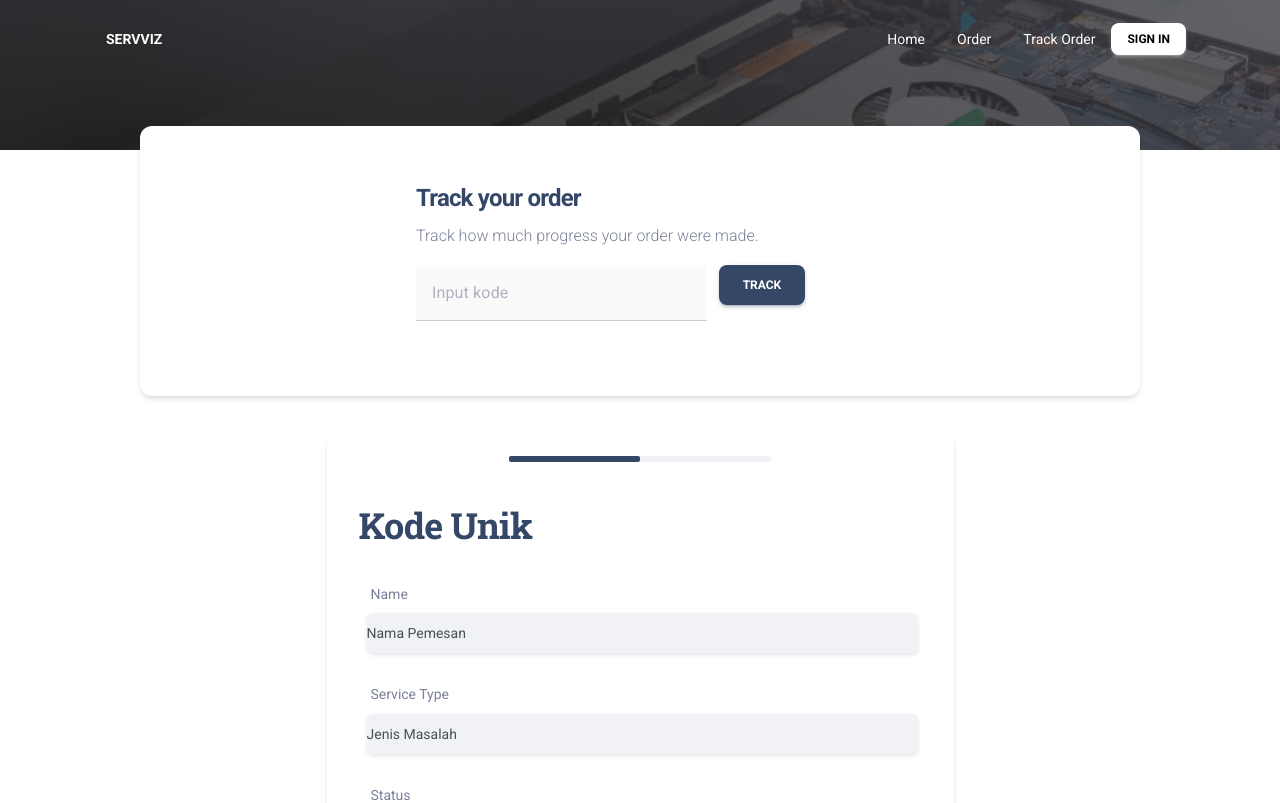
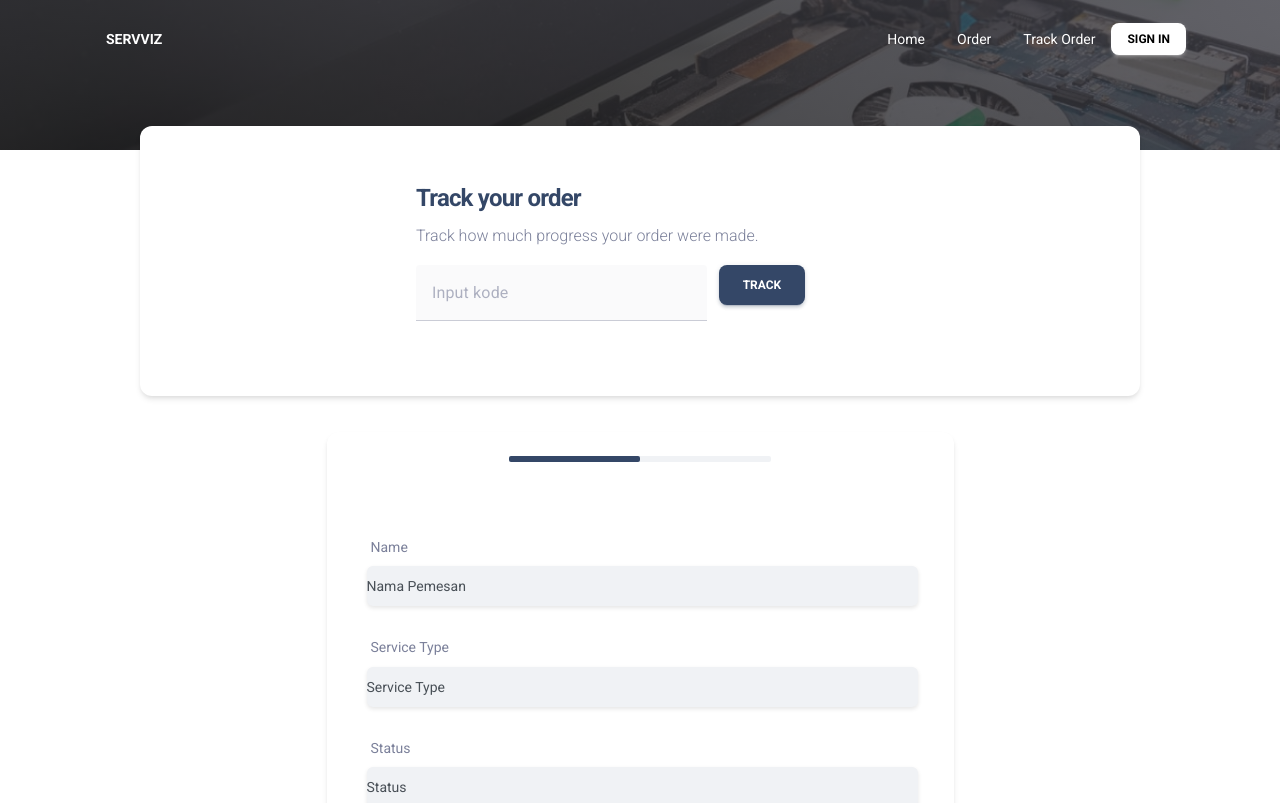
Before and after one commit to AchmadRakaAnugrah/SERVVIZ, a Vue app in the folder client/: page /pages/landing-pages/author in a window 1280 px wide. Shown: the top 803 px of the page. Built offline with nearby package versions, Linux system fonts and the light colour scheme.

Commit message:
Update Track Order

```diff
--- a/client/src/views/LandingPages/Author/AuthorView.vue
+++ b/client/src/views/LandingPages/Author/AuthorView.vue
@@ -40,7 +40,10 @@ onMounted(() => {
     </div>
   </Header>
 
-  <div class="card card-body mx-auto mt-n6 mb-4" style="max-width: 1000px; height: 270px;">
+  <div
+    class="card card-body mx-auto mt-n6 mb-4"
+    style="max-width: 1000px; height: 270px"
+  >
     <section class="my-5 pt-5">
       <div class="container">
         <div class="row justify-content-center">
@@ -71,7 +74,7 @@ onMounted(() => {
             </div>
             <div v-if="isFetching">Loading...</div>
             <div v-else-if="isSuccess">
-            <div>ID: {{ order.id }}</div>
+              <!-- <div>ID: {{ order.id }}</div>
               <div>Username: {{ order.user_username }}</div>
               <div>Service Type: {{ order.service_type }}</div>
               <div>Pickup Address: {{ order.pickup_address }}</div>
@@ -83,7 +86,7 @@ onMounted(() => {
               <div>
                 Order Status: <b>{{ order.order_status }}</b>
               </div>
-            <div>Admin: {{ order.admin_username }}</div>
+              <div>Admin: {{ order.admin_username }}</div> -->
             </div>
             <div v-else-if="isError">{{ errorMessage }}</div>
           </div>
@@ -119,40 +122,53 @@ onMounted(() => {
                     <div class="row">
                       <div class="col-md-12 pe-2 mb-3">
                         <div class="form-group mb-4">
-                          <label for="namaPemesan" class="form-label"
-                            >Name</label
-                          >
+                          <label class="form-label">Name</label>
                           <input
                             id="namaPemesan"
                             class="form-control"
                             type="text"
-                            :value="namaPemesan"
+                            :value="isSuccess ? order.name : 'Nama Pemesan'"
+                            @input="
+                              isSuccess
+                                ? (order.name = $event.target.value)
+                                : () => {}
+                            "
                             readonly
                           />
                         </div>
                       </div>
                       <div class="col-md-12 pe-2 mb-3">
                         <div class="form-group mb-4">
-                          <label for="jenisMasalah" class="form-label"
-                            >Service Type</label
-                          >
+                          <label class="form-label">Service Type</label>
                           <input
-                            id="jenisMasalah"
+                            id="service"
                             class="form-control"
                             type="text"
-                            :value="jenisMasalah"
+                            :value="
+                              isSuccess ? order.service_type : 'Service Type'
+                            "
+                            @input="
+                              isSuccess
+                                ? (order.service_type = $event.target.value)
+                                : () => {}
+                            "
                             readonly
                           />
                         </div>
                       </div>
                       <div class="col-md-12 pe-2 mb-3">
                         <div class="form-group mb-4">
-                          <label for="status" class="form-label">Status</label>
+                          <label class="form-label">Status</label>
                           <input
                             id="status"
                             class="form-control"
                             type="text"
-                            :value="status"
+                            :value="isSuccess ? order.order_status : 'Status'"
+                            @input="
+                              isSuccess
+                                ? (order.order_status = $event.target.value)
+                                : () => {}
+                            "
                             readonly
                           />
                         </div>
@@ -209,12 +225,13 @@ export default {
         .then((response) => {
           this.isFetching = false;
           this.isSuccess = true;
-          this.orderDetails = response.data;
+          this.order = response.data;
         })
         .catch((error) => {
           this.isFetching = false;
           if (error.response && error.response.status === 404) {
             this.isError = true;
+            this.isSuccess = false;
             this.errorMessage = "Order not found";
           } else {
             this.isError = true;
@@ -242,10 +259,10 @@ export default {
   mounted() {
     // Fetch the data from the database using JavaScript
     // Replace the following lines with your actual data-fetching logic
-    this.kodeUnik = "Kode Unik";
-    this.namaPemesan = "Nama Pemesan";
-    this.jenisMasalah = "Jenis Masalah";
-    this.status = "Status";
+    // this.kodeUnik = "Kode Unik";
+    // this.namaPemesan = "Nama Pemesan";
+    // this.jenisMasalah = "Jenis Masalah";
+    // this.status = "Status";
   },
 };
 </script>
```
Also changed, not shown: 1 other file (tests, documents, lock files or other folders). Lines whose indentation alone changed are shown as unchanged.
